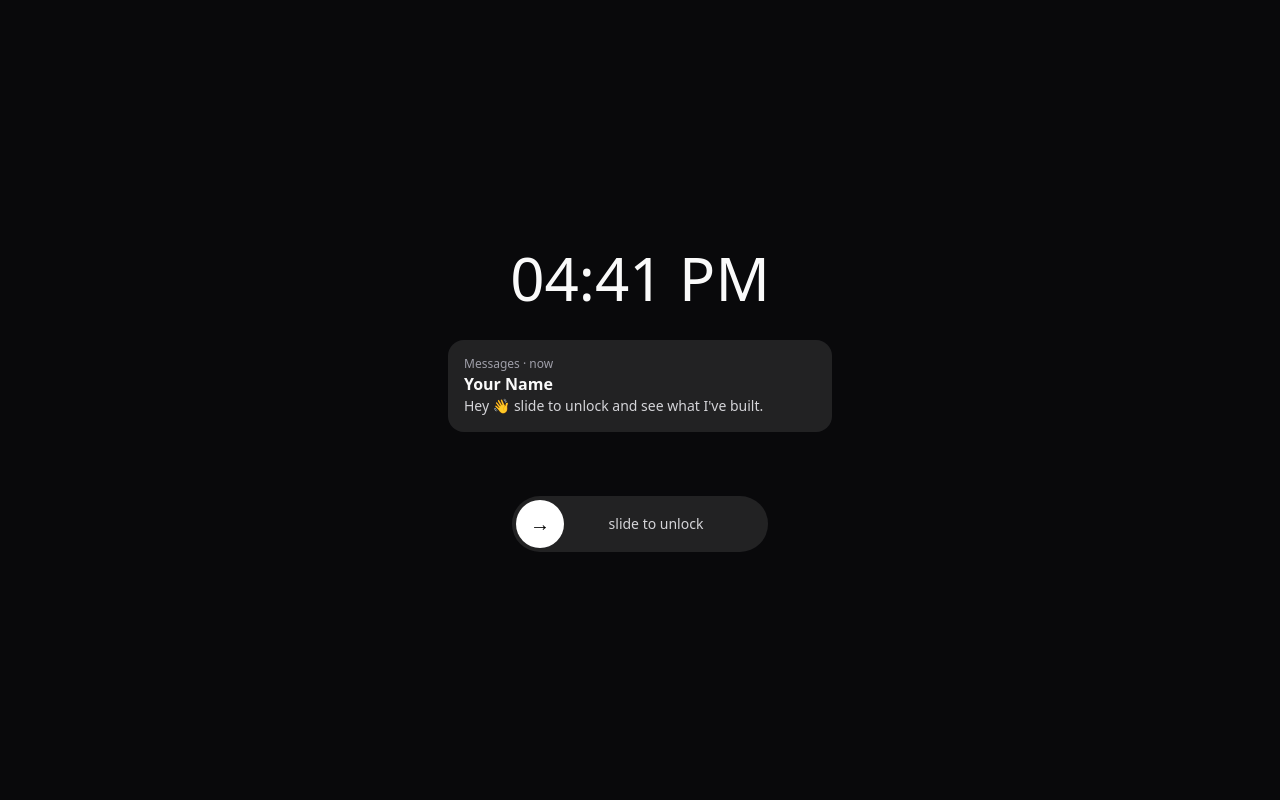
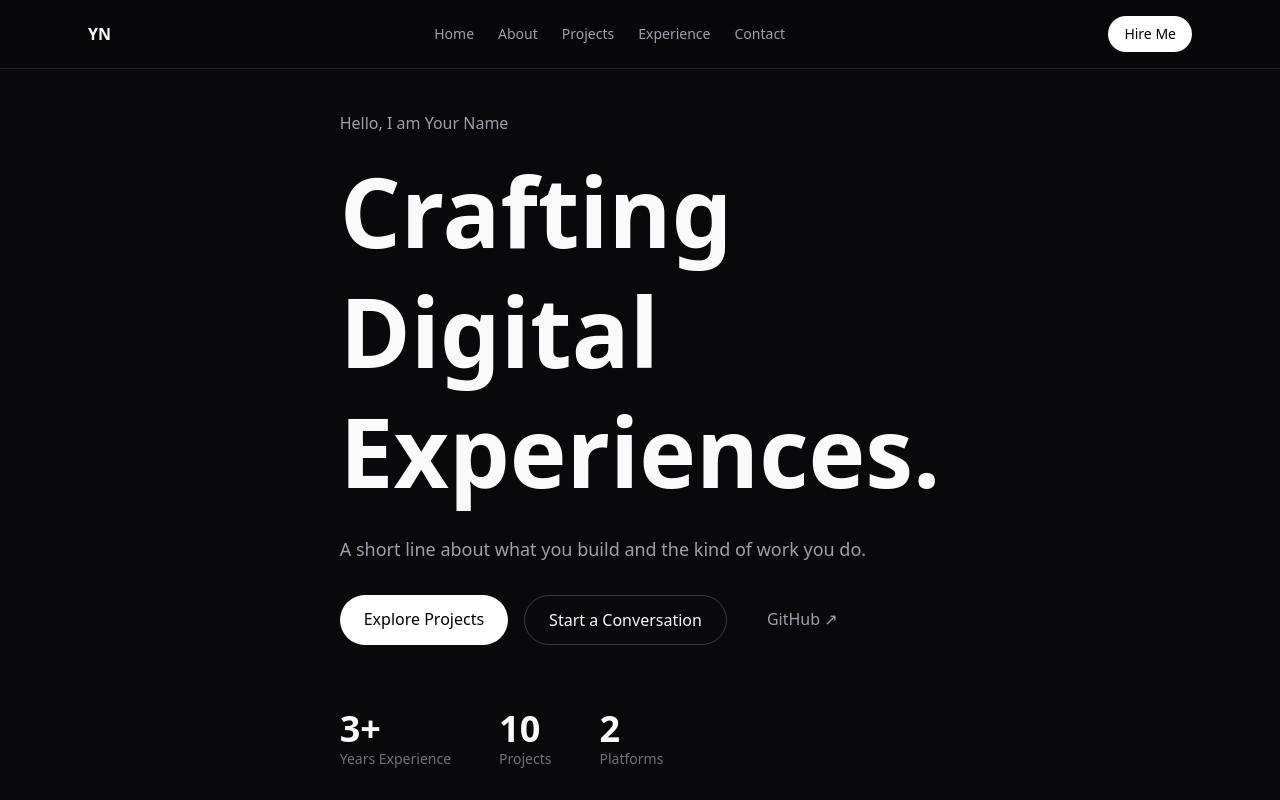
Before and after one commit to adityanischal217/aditya-portfolio, a Next.js app: page / in a window 1280 px wide. Shown: the top 800 px of the page. Built offline with nearby package versions, Linux system fonts and the light colour scheme.

Commit message:
ui fixes

```diff
--- a/app/page.tsx
+++ b/app/page.tsx
@@ -1,4 +1,4 @@
-import Intro from "@/components/Intro";
+/*import Intro from "@/components/Intro";*/
 import Navbar from "@/components/Navbar";
 import Hero from "@/components/Hero";
 import About from "@/components/About";
@@ -10,7 +10,7 @@ import Footer from "@/components/Footer";
 export default function Home() {
   return (
     <main>
-      <Intro />
+     {/* <Intro />*/}
       <Navbar />
       <Hero />
       <About />
```
